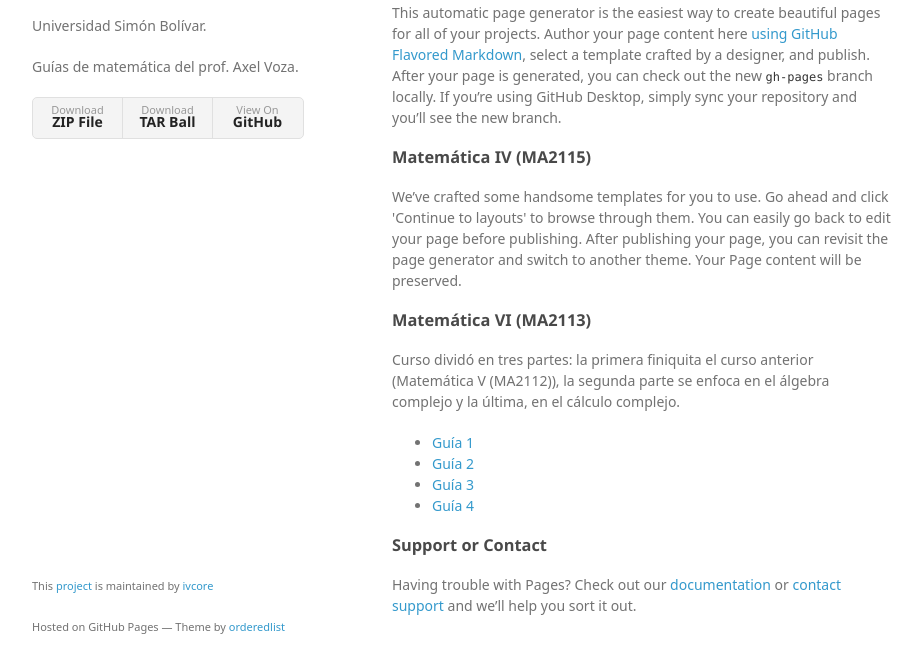
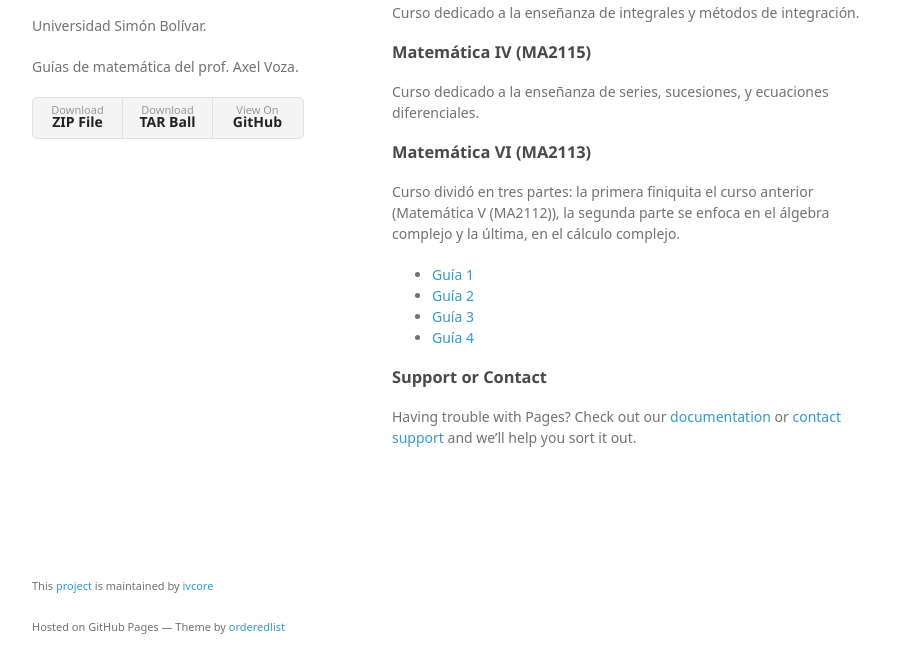
Before and after one commit to dreamtigers/mateusb, a plain HTML site: page index.html in a window 1280 px wide. Shown: the part 94-766 px from the top of the page, without its empty margins (178-1100 px from the left). Drawn offline with Linux system fonts and the light colour scheme; a web font is replaced by a local one.

Commit message:
Update index.html

```diff
--- a/index.html
+++ b/index.html
@@ -30,12 +30,12 @@
         <h3>
 <a id="mate2" class="anchor" href="#Matemática II" aria-hidden="true"><span aria-hidden="true" class="octicon octicon-link"></span></a>Matemática II (MA1112)</h3>
 
-<p>This automatic page generator is the easiest way to create beautiful pages for all of your projects. Author your page content here <a href="https://guides.github.com/features/mastering-markdown/">using GitHub Flavored Markdown</a>, select a template crafted by a designer, and publish. After your page is generated, you can check out the new <code>gh-pages</code> branch locally. If you’re using GitHub Desktop, simply sync your repository and you’ll see the new branch.</p>
+<p>Curso dedicado a la enseñanza de integrales y métodos de integración.</p>
 
 <h3>
 <a id="mate4" class="anchor" href="#Matemática IV" aria-hidden="true"><span aria-hidden="true" class="octicon octicon-link"></span></a>Matemática IV (MA2115)</h3>
 
-<p>We’ve crafted some handsome templates for you to use. Go ahead and click 'Continue to layouts' to browse through them. You can easily go back to edit your page before publishing. After publishing your page, you can revisit the page generator and switch to another theme. Your Page content will be preserved.</p>
+<p>Curso dedicado a la enseñanza de series, sucesiones, y ecuaciones diferenciales.</p>
 
 <h3>
 <a id="mate6" class="anchor" href="#Matemática VI" aria-hidden="true"><span aria-hidden="true" class="octicon octicon-link"></span></a>Matemática VI (MA2113)</h3>
@@ -44,7 +44,7 @@
   <li><a href="https://github.com/ivcore/mateusb/raw/master/guides/mat6/GMA6-1.pdf">Guía 1</a></li>
   <li><a href="https://github.com/ivcore/mateusb/raw/master/guides/mat6/GMA6-2.pdf">Guía 2</a></li>
   <li><a href="https://github.com/ivcore/mateusb/raw/master/guides/mat6/GMA6-3.pdf">Guía 3</a></li>
-  <li><a href="https://github.com/ivcore/mateusb/master/guides/mat6/GMA6-4.pdf">Guía 4</a></li>
+  <li><a href="https://github.com/ivcore/mateusb/raw/master/guides/mat6/GMA6-4.pdf">Guía 4</a></li>
 </ul>
 
 <h3>
```
